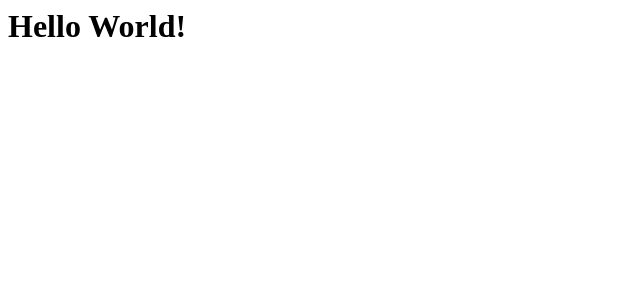
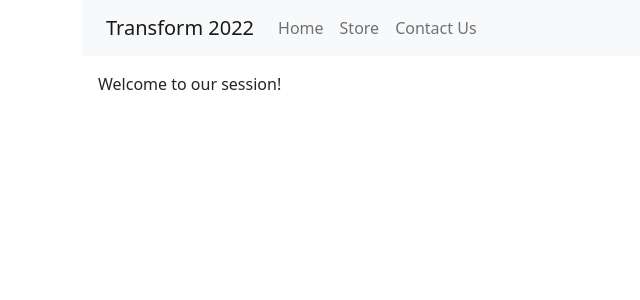
Before and after one commit to telemachusluu/transform-2022-pipelines-2, a Flask app: page / in a window 1280 px wide. Shown: the top 300 px of the page, without its empty margins (0-640 px from the left). Run offline with Flask 2, Linux system fonts and the light colour scheme.

Commit message:
Basic web content

```diff
--- a/project/templates/index.html
+++ b/project/templates/index.html
@@ -1,5 +1,39 @@
 <html>
+<head>
+	<link href="https://cdn.jsdelivr.net/npm/bootstrap@5.1.3/dist/css/bootstrap.min.css" rel="stylesheet" integrity="sha384-1BmE4kWBq78iYhFldvKuhfTAU6auU8tT94WrHftjDbrCEXSU1oBoqyl2QvZ6jIW3" crossorigin="anonymous">
+	<title>Transform 2022 - Demo</title>
+</head>
 <body>
-	<h1>Hello World!</h1>
+	<div class="container">
+		<div class="row">
+			<div class="col">
+			</div>
+		</div>
+		<div class="row">
+			<div class="col">
+				<nav class="navbar navbar-expand-lg navbar-light bg-light">
+					<div class="container-fluid">
+						<a class="navbar-brand" href="#">Transform 2022</a>
+						<div class="collapse navbar-collapse" id="navbarSupportedContent">
+							<ul class="navbar-nav me-auto mb-2 mb-lg-0">
+								<li class="nav-item">
+									<a class="nav-link" href="#">Home</a>
+								</li>
+								<li class="nav-item">
+									<a class="nav-link" href="#">Store</a>
+								</li>
+								<li class="nav-item">
+									<a class="nav-link" href="#">Contact Us</a>
+								</li>
+							</ul>
+						</div>
+					</div>
+				</nav>
+			</div>
+		</div>
+		<div class="row p-3">
+			<p>Welcome to our session!</p>
+		</div>
+	</div>
 	</body>
 </html>
```
